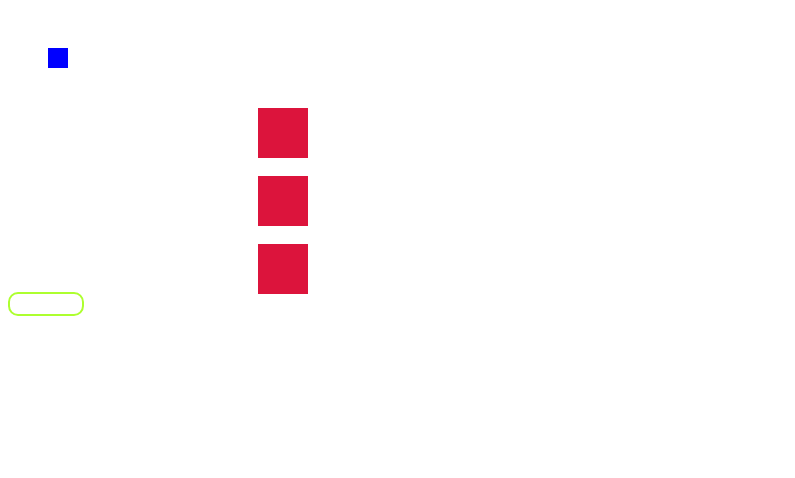
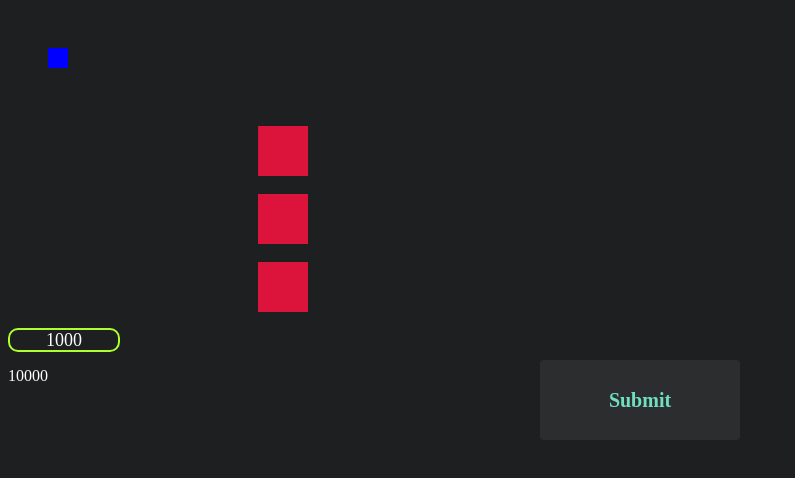
Before and after one commit to mediatorviolet/SIMPLON, a plain HTML site: page Animation JS/index.html in a window 1280 px wide. Shown: the whole page, without its empty margins (0-795 px from the left). Drawn offline with nearby package versions, Linux system fonts and the light colour scheme.

Commit message:
test anime.js

```diff
--- a/Animation JS/index.html
+++ b/Animation JS/index.html
@@ -1,20 +1,34 @@
 <!DOCTYPE html>
 <html lang="en">
+
 <head>
     <meta charset="UTF-8">
     <meta name="viewport" content="width=device-width, initial-scale=1.0">
     <title>Document</title>
     <link rel="stylesheet" href="style.css">
 </head>
+
 <body>
-    <div class="animation-target"></div>
+    <div class="animation-target"></div> <br>
     <div class="redDiv"></div> <br>
     <div class="redDiv"></div> <br>
-    <div class="redDiv"></div>
+    <div class="redDiv"></div> <br>
+    <span class="count"></span>
+    <p class="count2"></p>
+    <br>
 
-    <span class="count"></span>
+    <div class="button">
+        <div class="text">Submit</div>
+    </div>
+    <div class="progress-bar"></div>
+    <svg x="0px" y="0px" viewBox="0 0 25 30" style="enable-background:new 0 0 25 30;">
+        <path class="check" class="st0" d="M2,19.2C5.9,23.6,9.4,28,9.4,28L23,2" />
+    </svg>
 
+    <script src="https://code.jquery.com/jquery-3.5.1.min.js"
+        integrity="sha256-9/aliU8dGd2tb6OSsuzixeV4y/faTqgFtohetphbbj0=" crossorigin="anonymous"></script>
     <script src="anime-master/lib/anime.min.js"></script>
     <script src="script.js"></script>
 </body>
+
 </html>
--- a/Animation JS/script.js
+++ b/Animation JS/script.js
@@ -1,11 +1,86 @@
 anime({
     targets: '.redDiv',
-    translateX: 250,
+    translateX: [250, 500],
+    duration: 1000,
+    direction: 'alternate',
+    loop: true,
+    delay: anime.stagger(100),
+    easing: 'easeInOutExpo'
 });
 
 anime({
     targets: '.count',
-    value: [0, 500],
+    innerHTML: [0, 1000],
     round: 1,
-    easing: 'easeInOutExpo',
-});
+    easing: 'easeInOutExpo'
+  });
+
+var count2 = document.querySelector('.count2');
+anime({
+    targets: count2,
+    innerHTML: [0, 10000],
+    round: 1,
+    easing: 'linear',
+    duration: 3000,
+})
+
+var basicTimeline = anime.timeline({
+    autoplay: false
+  });
+
+  var pathEls = $(".check");
+  for (var i = 0; i < pathEls.length; i++) {
+    var pathEl = pathEls[i];
+    var offset = anime.setDashoffset(pathEl);
+    pathEl.setAttribute("stroke-dashoffset", offset);
+  }
+
+  basicTimeline
+    .add({
+      targets: ".text",
+      duration: 1,
+      opacity: "0"
+    })
+    .add({
+      targets: ".button",
+      duration: 1300,
+      height: 10,
+      width: 300,
+      backgroundColor: "#2B2D2F",
+      border: "0",
+      borderRadius: 100
+    })
+    .add({
+      targets: ".progress-bar",
+      duration: 2000,
+      width: 300,
+      easing: "linear"
+    })
+    .add({
+      targets: ".button",
+      width: 0,
+      duration: 1
+    })
+    .add({
+      targets: ".progress-bar",
+      width: 80,
+      height: 80,
+      delay: 500,
+      duration: 750,
+      borderRadius: 80,
+      backgroundColor: "#71DFBE"
+    })
+    .add({
+      targets: pathEl,
+      strokeDashoffset: [offset, 0],
+      duration: 200,
+      easing: "easeInOutSine"
+    });
+
+  $(".button").click(function() {
+    basicTimeline.play();
+  });
+
+  $(".text").click(function() {
+    basicTimeline.play();
+  });
--- a/Animation JS/style.css
+++ b/Animation JS/style.css
@@ -1,3 +1,8 @@
+body {
+    background: #1D1F20;
+    color: white;
+}
+
 .count {
     border: 2px solid greenyellow;
     border-radius: 10px;
@@ -11,6 +16,61 @@
     height: 50px;
     background-color: crimson;
 }
+
+.button {
+    background: #2B2D2F;
+    height: 80px;
+    width: 200px;
+    text-align: center;
+    position: absolute;
+    top: 50%;
+    transform: translateY(-50%);
+    left: 0;
+    right: 0;
+    margin: 0 auto;
+    cursor: pointer;
+    border-radius: 4px;
+  }
+
+  .text {
+    font: bold 1.25rem/1 poppins;
+    color: #71DFBE;
+    position: absolute;
+    top: 50%;
+    transform: translateY(-52%);
+    left: 0;
+    right: 0;
+  }
+
+  .progress-bar {
+    position: absolute;
+    height: 10px;
+    width: 0;
+    right: 0;
+    top: 50%;
+    left: 50%;
+    border-radius: 200px;
+    transform: translateY(-50%) translateX(-50%);
+    background: lighten(#2B2D2F, 15%);
+  }
+
+  svg {
+    width: 30px;
+    position: absolute;
+    top: 50%;
+    transform: translateY(-50%) translateX(-50%);
+    left: 50%;
+    right: 0;
+  }
+
+  .check {
+    fill: none;
+    stroke: #FFFFFF;
+    stroke-width: 3;
+    stroke-linecap: round;
+    stroke-linejoin: round;
+  }
+
 
 .animation-target {
     width: 100px;
```
